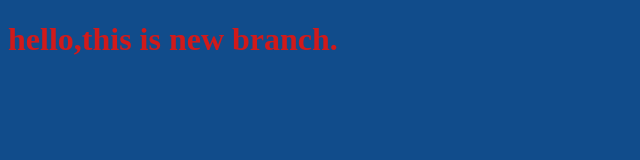
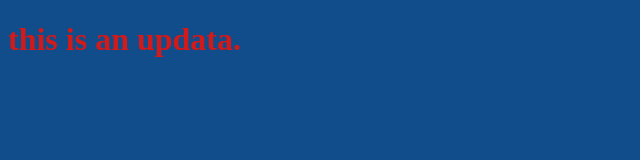
Before and after one commit to snanm4109-lang/myproject, a plain HTML site: page index.html in a window 1280 px wide. Shown: the whole page, without its empty margins (0-640 px from the left). Drawn offline with Linux system fonts and the light colour scheme.

Commit message:
edit the html file

```diff
--- a/index.html
+++ b/index.html
@@ -7,7 +7,7 @@
     <link rel="stylesheet" href="style.css">
 </head>
 <body>
-    <h1>hello,this is new branch.</h1>
+    <h1>this is an updata.</h1>
   <script src="app.js"></script>
 </body>
 </html>
```
